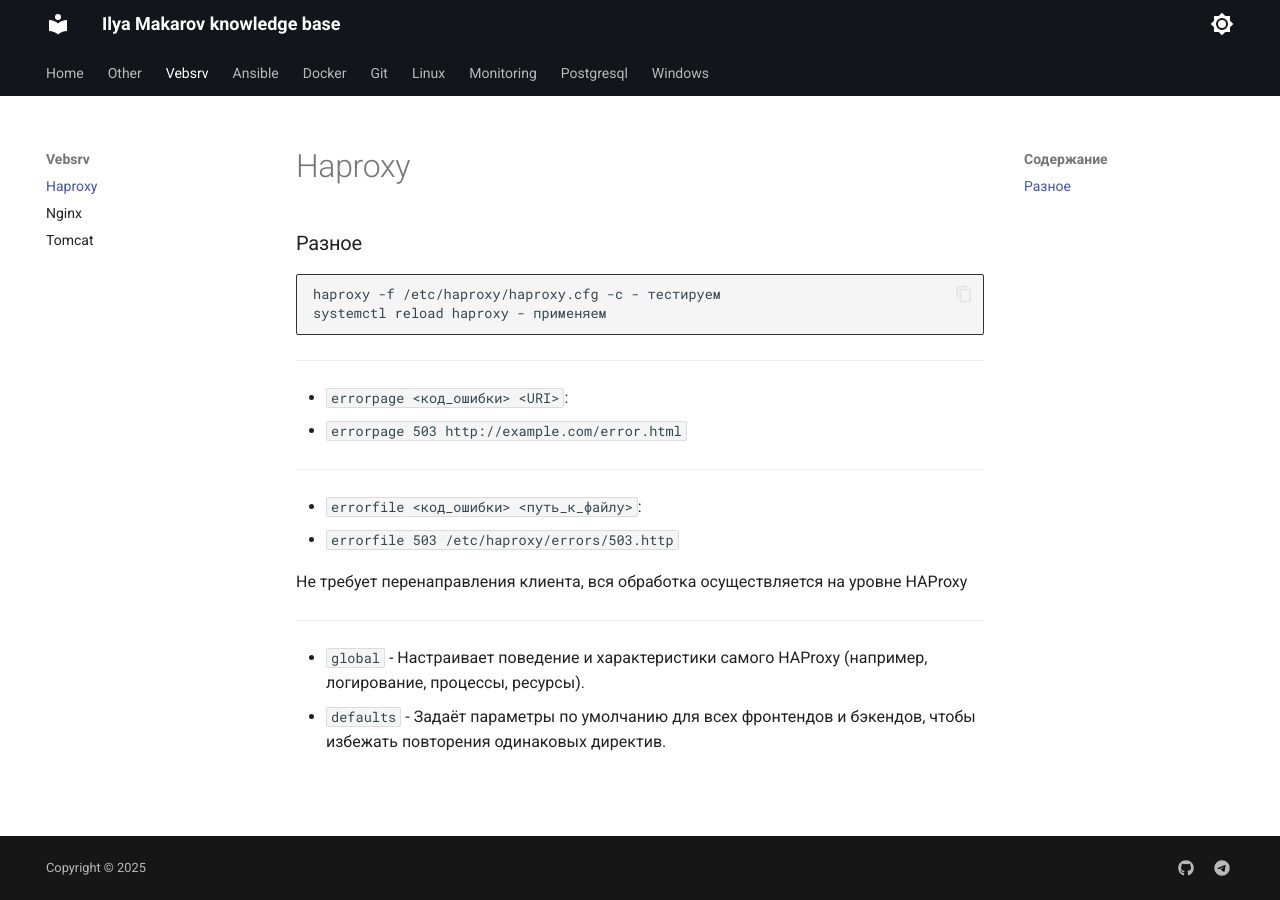
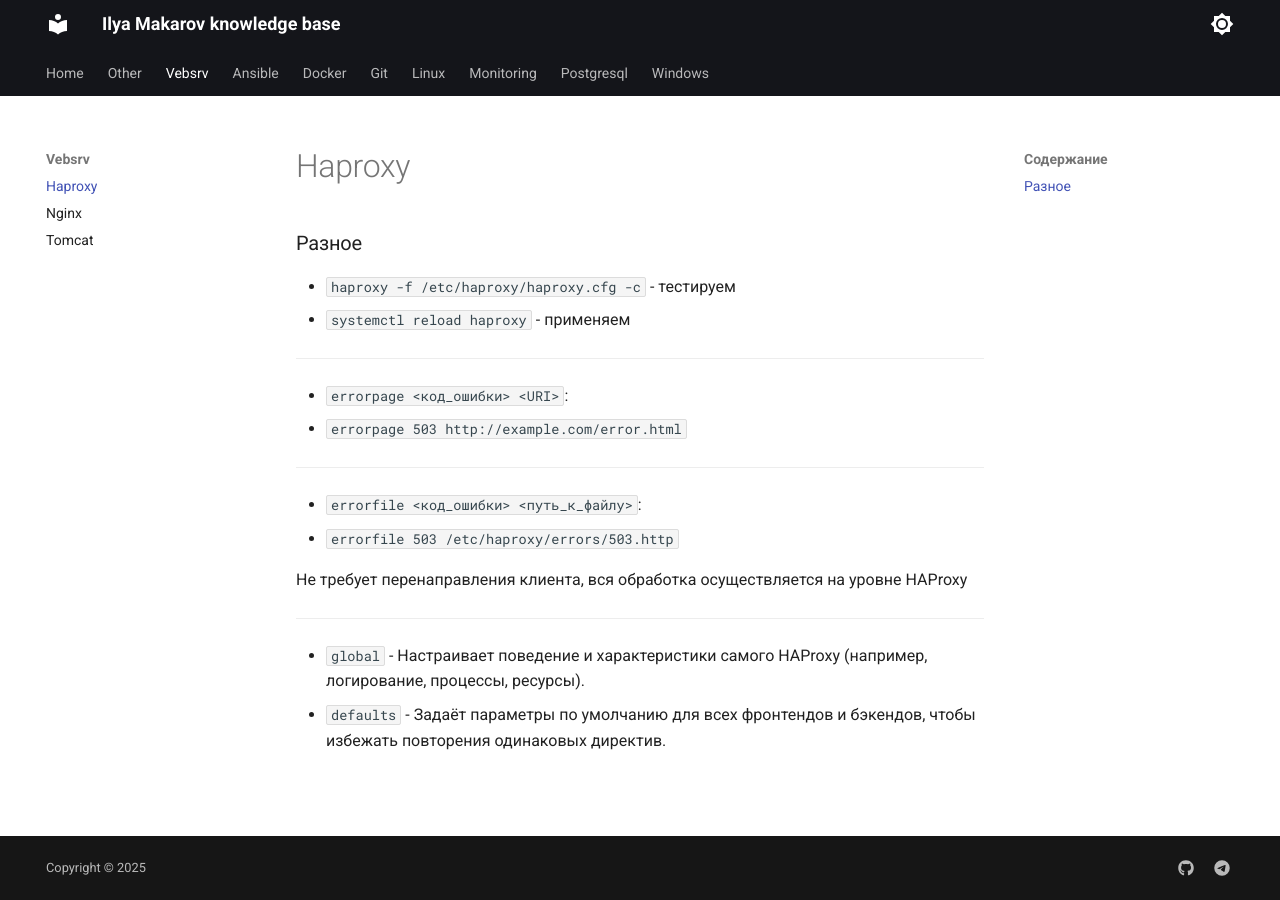
Before and after one commit to ilyamak04/wiki, an MkDocs documentation site: the page built from docs/Vebsrv/Haproxy.md, in a window 1280 px wide. Built offline with MkDocs 1.6.1 and Material for MkDocs 9.7.7, drawn with Linux system fonts in a browser that asks for light colours.

Commit message:
ADD some haproxy

````diff
--- a/docs/Vebsrv/Haproxy.md
+++ b/docs/Vebsrv/Haproxy.md
@@ -1,9 +1,7 @@
 ### Разное
 
-```bash
-haproxy -f /etc/haproxy/haproxy.cfg -c - тестируем
-systemctl reload haproxy - применяем
-```
+- `haproxy -f /etc/haproxy/haproxy.cfg -c` - тестируем
+- `systemctl reload haproxy` - применяем
 
 ---
 
````
